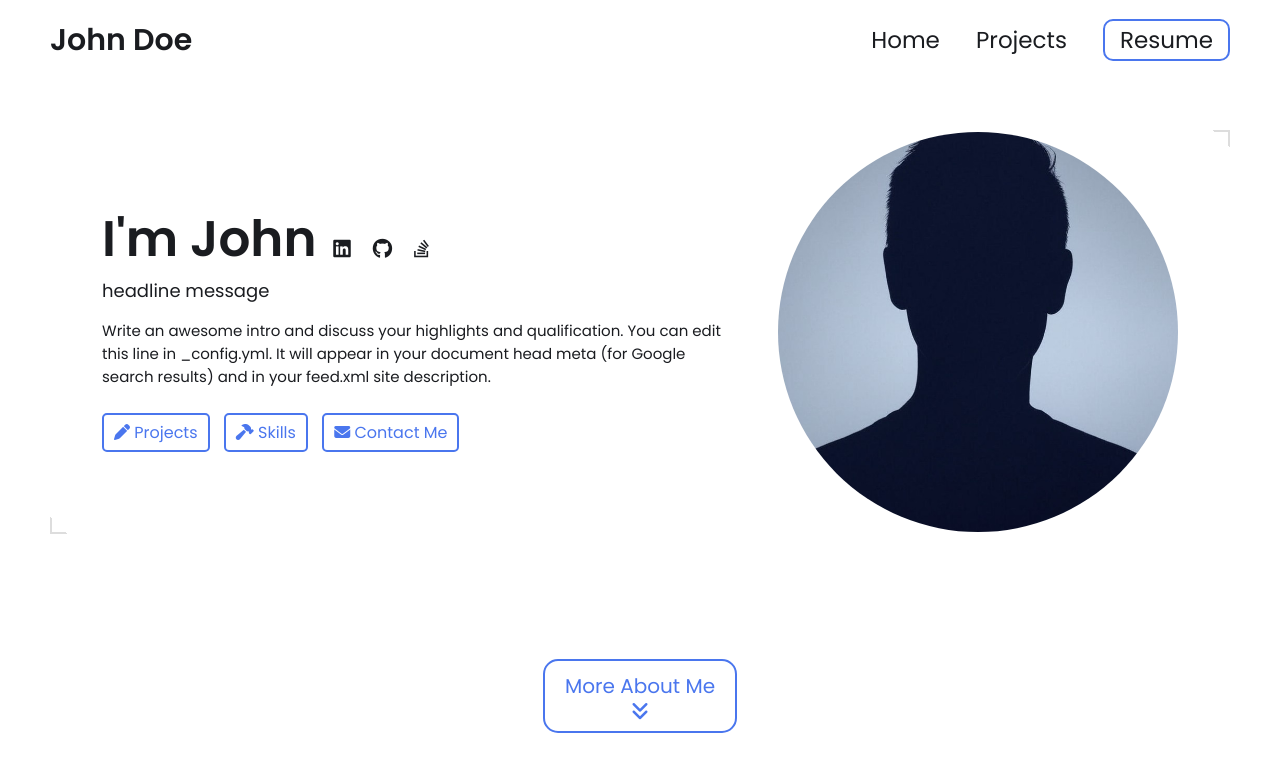
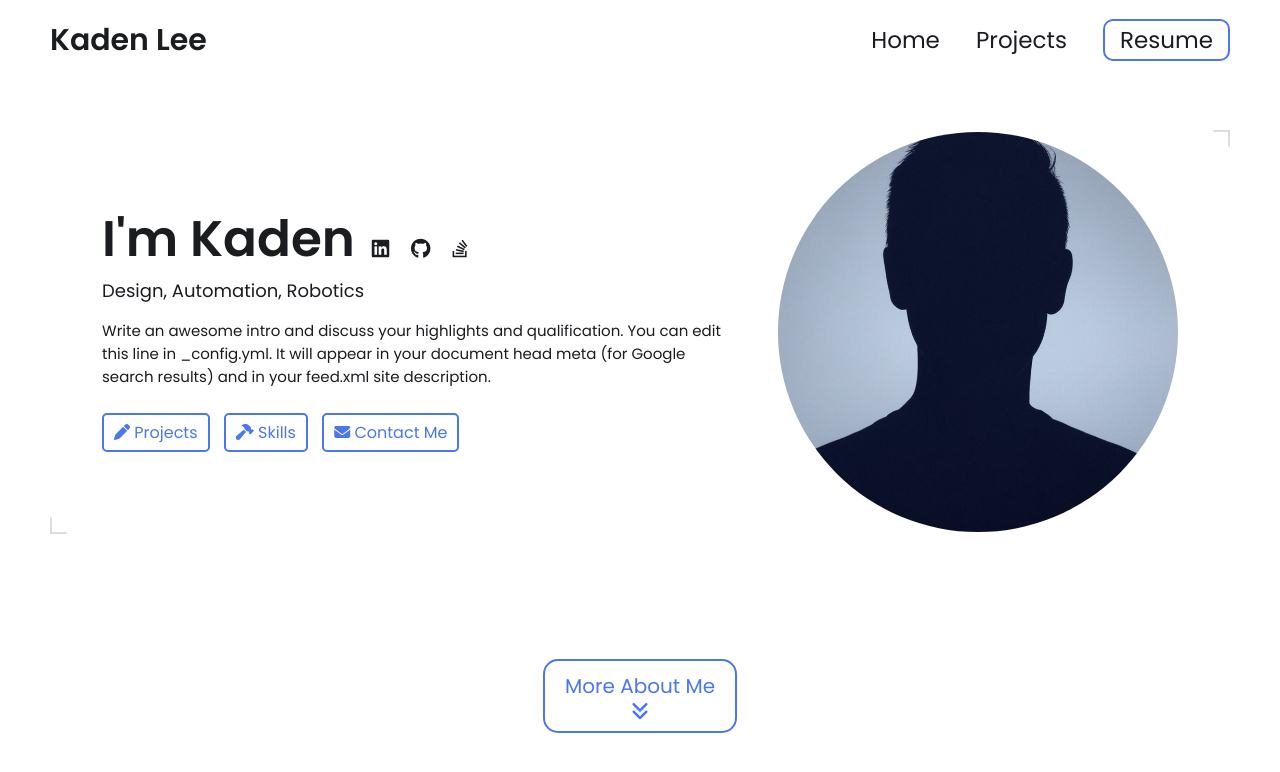
Before and after one commit to klee-eng/klee-eng.github.io, a Jekyll site: the page built from index.html, in a window 1280 px wide and 900 px high. Shown: the top 772 px of the window. Built offline with Jekyll 4.4.1, drawn with Linux system fonts in a browser that asks for light colours.

Commit message:
Update _config.yml

```diff
--- a/_config.yml
+++ b/_config.yml
@@ -7,13 +7,13 @@
 
 # Main Page Setup
 
-title: John Doe's Portfolio # This is what shows up in the tab of the browser
+title: Kaden Lee's Portfolio # This is what shows up in the tab of the browser
 
 
 
 # Hero Section
-name: John Doe
-headline: headline message
+name: Kaden Lee
+headline: Design, Automation, Robotics
 description: >- # dont remove this line. this will ignore all new lines until the next section
   Write an awesome intro and discuss your highlights and qualification. You can edit this
   line in _config.yml. It will appear in your document head meta (for
```
